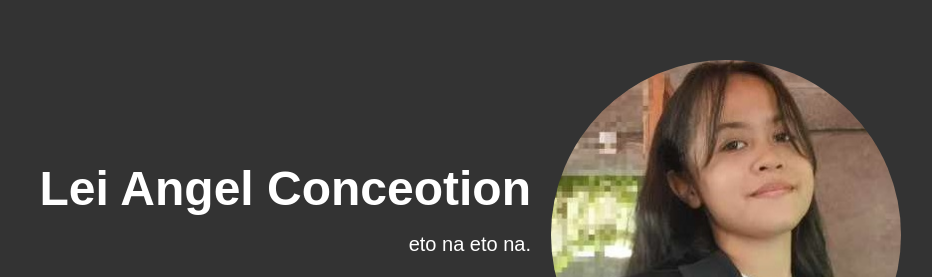
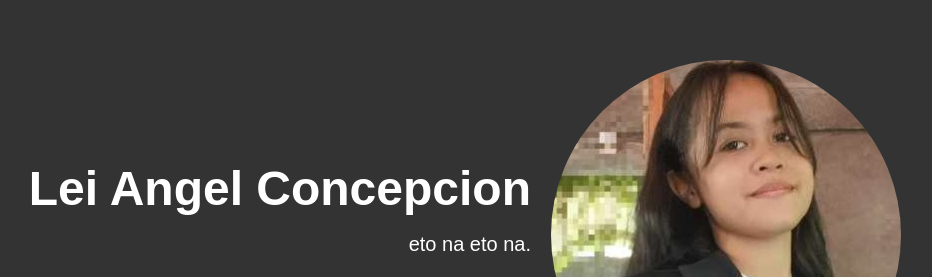
Before and after one commit to MsAly15/Portfolio, a plain HTML site: page index.html in a window 1280 px wide. Shown: the part 165-442 px from the top of the page, without its empty margins (109-1041 px from the left). Drawn offline with Linux system fonts and the light colour scheme.

Commit message:
Update index.html

```diff
--- a/index.html
+++ b/index.html
@@ -12,7 +12,7 @@
     <header id="landing-page">
         <div class="landing-content">
             <div class="text-content">
-                <h1>Lei Angel Conceotion</h1>
+                <h1>Lei Angel Concepcion</h1>
                 <p>eto na eto na.</p>
                 <div class="social-media">
                   <a href="https://twitter.com/yourprofile" target="_blank" aria-label="Twitter">
```
